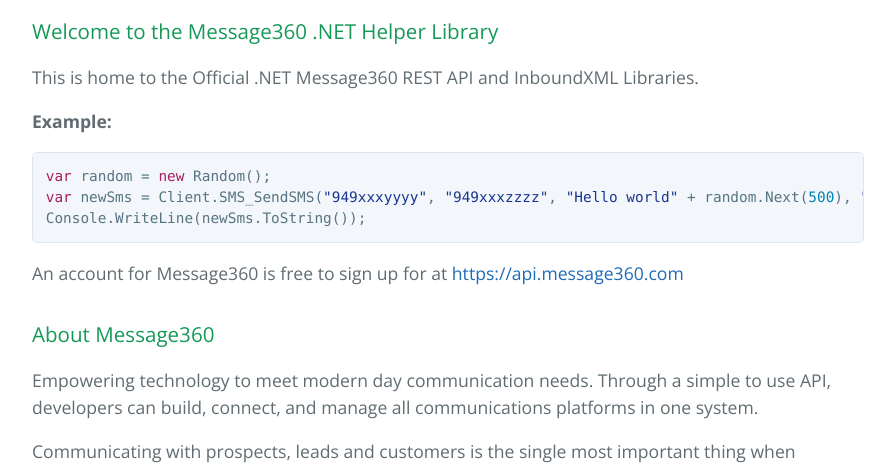
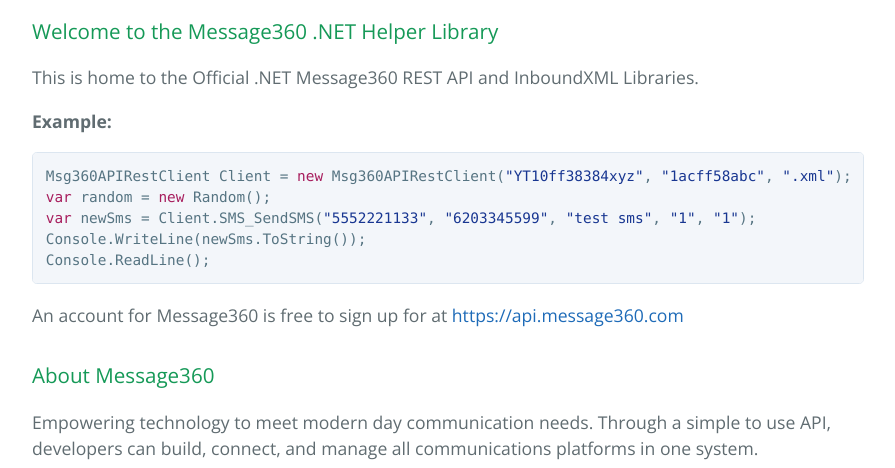
Before and after one commit to Ytel-Inc/Message360-NET-Helper-Library, a plain HTML site: page index.html in a window 1280 px wide. Shown: the part 737-1205 px from the top of the page, without its empty margins (192-1087 px from the left). Drawn offline with nearby package versions, Linux system fonts and the light colour scheme.

```diff
--- a/index.html
+++ b/index.html
@@ -28,9 +28,11 @@
 
 <p><strong>Example:</strong></p>
 
-<div class="highlight highlight-source-cs"><pre><span class="pl-k">var</span> random = <span class="pl-k">new</span> Random();
-<span class="pl-k">var</span> newSms = Client.SMS_SendSMS(<span class="pl-s"><span class="pl-pds">"</span>949xxxyyyy<span class="pl-pds">"</span></span>, <span class="pl-s"><span class="pl-pds">"</span>949xxxzzzz<span class="pl-pds">"</span></span>, <span class="pl-s"><span class="pl-pds">"</span>Hello world<span class="pl-pds">"</span></span> + random.Next(<span class="pl-c1">500</span>), <span class="pl-s"><span class="pl-pds">"</span>1<span class="pl-pds">"</span></span>, <span class="pl-s"><span class="pl-pds">"</span>1<span class="pl-pds">"</span></span>);
-Console.WriteLine(newSms.ToString());</pre></div>
+<div class="highlight highlight-source-cs"><pre>Msg360APIRestClient Client = <span class="pl-k">new</span> Msg360APIRestClient(<span class="pl-s"><span class="pl-pds">"</span>YT10ff38384xyz<span class="pl-pds">"</span></span>, <span class="pl-s"><span class="pl-pds">"</span>1acff58abc<span class="pl-pds">"</span></span>, <span class="pl-s"><span class="pl-pds">"</span>.xml<span class="pl-pds">"</span></span>);
+<span class="pl-k">var</span> random = <span class="pl-k">new</span> Random();
+<span class="pl-k">var</span> newSms = Client.SMS_SendSMS(<span class="pl-s"><span class="pl-pds">"</span>5552221133<span class="pl-pds">"</span></span>, <span class="pl-s"><span class="pl-pds">"</span>6203345599<span class="pl-pds">"</span></span>, <span class="pl-s"><span class="pl-pds">"</span>test sms<span class="pl-pds">"</span></span>, <span class="pl-s"><span class="pl-pds">"</span>1<span class="pl-pds">"</span></span>, <span class="pl-s"><span class="pl-pds">"</span>1<span class="pl-pds">"</span></span>);
+Console.WriteLine(newSms.ToString());
+Console.ReadLine();</pre></div>
 
 <p>An account for Message360 is free to sign up for at <a href="https://api.message360.com">https://api.message360.com</a></p>
 
```
Also changed, not shown: params.json (+1 -1 lines).
